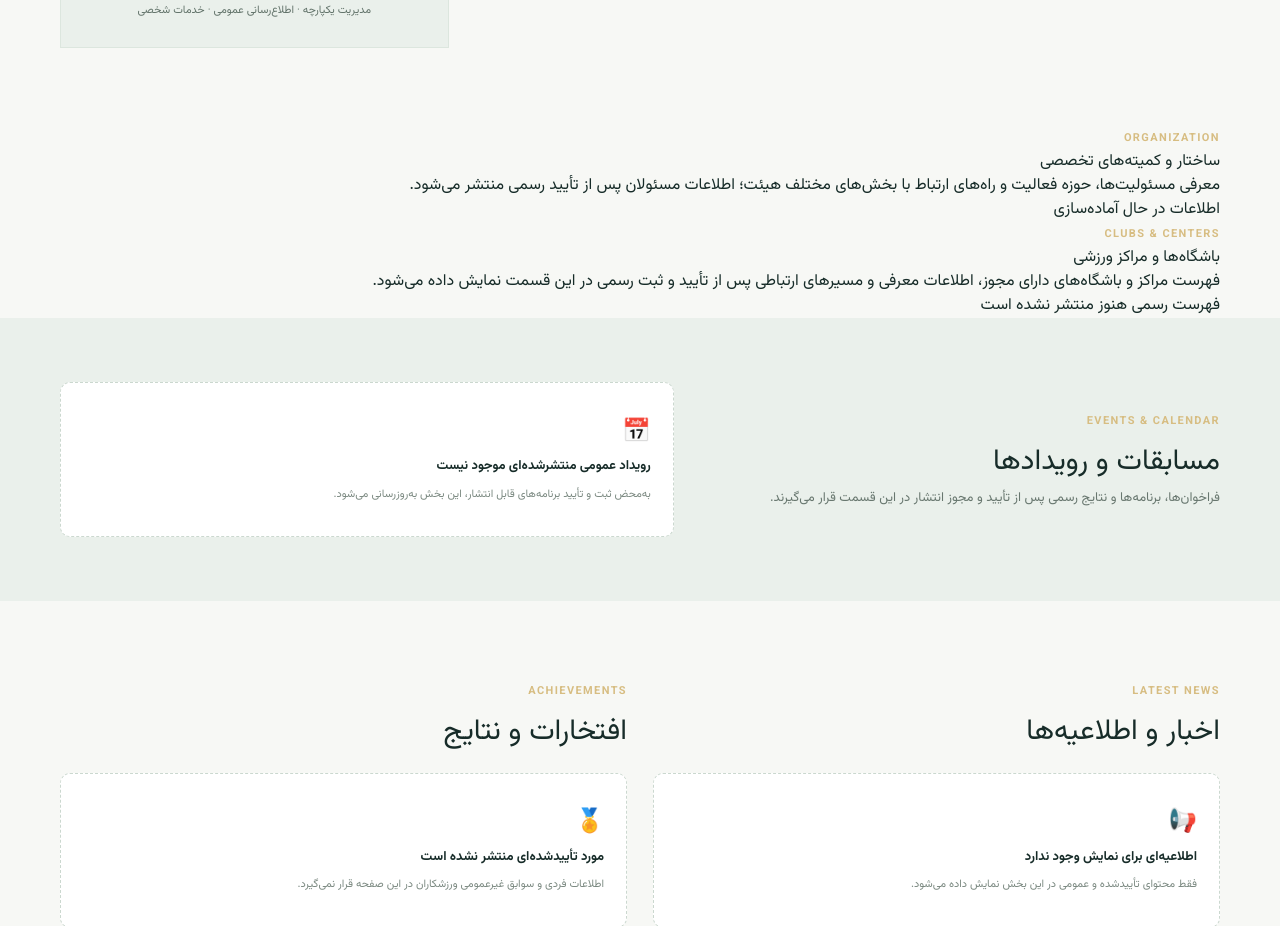
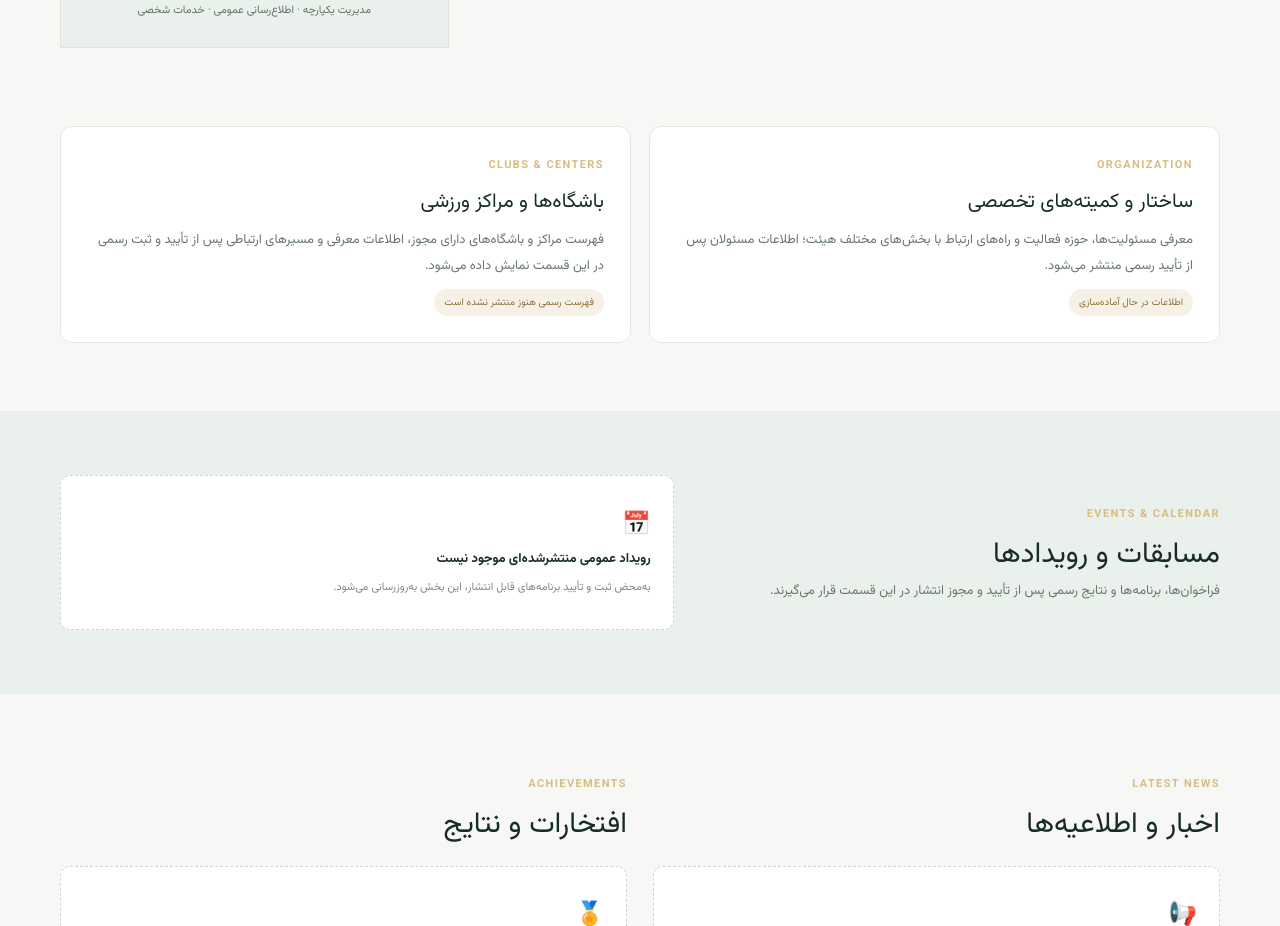
Before and after one commit to maytyafx-debug/ilam-shooting, a Next.js app in the folder sports-os/: page / in a window 1280 px wide. Shown: the part 1180-2106 px from the top of the page. Built offline with nearby package versions, Linux system fonts and the light colour scheme.

Commit message:
Style public committee and club sections

```diff
--- a/sports-os/app/globals.css
+++ b/sports-os/app/globals.css
@@ -166,3 +166,10 @@ main { padding: 32px 0 56px; }
 .admin-quick-nav a { padding:8px 12px; border-radius:8px; background:#edf4f1; color:#174c40; text-decoration:none; font-size:12px; font-weight:700; }
 .admin-quick-nav a:hover { background:#dcebe4; }
 #analytics,#members-add,#accounts,#events-add,#results-add,#members-list { scroll-margin-top:76px; }
+
+.public-structure { display:grid; grid-template-columns:1fr 1fr; gap:18px; padding-top:0; padding-bottom:68px; }
+.public-structure-card { padding:26px; background:#fff; border:1px solid #e2e9e3; border-radius:12px; }
+.public-structure-card h2 { margin:10px 0; font-size:20px; }
+.public-structure-card p { color:#68776f; font-size:13px; line-height:2; }
+.public-coming { display:inline-block; margin-top:10px; padding:6px 10px; border-radius:20px; background:#f5f1e7; color:#92713a; font-size:10px; }
+@media(max-width:600px) { .public-structure { grid-template-columns:1fr; padding-bottom:48px; } }
```
